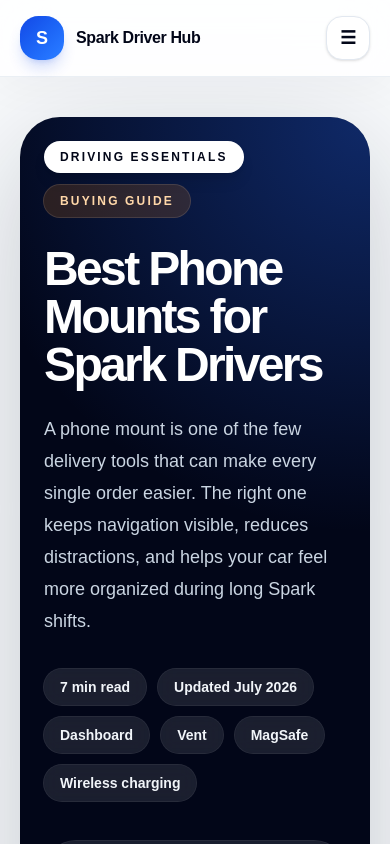
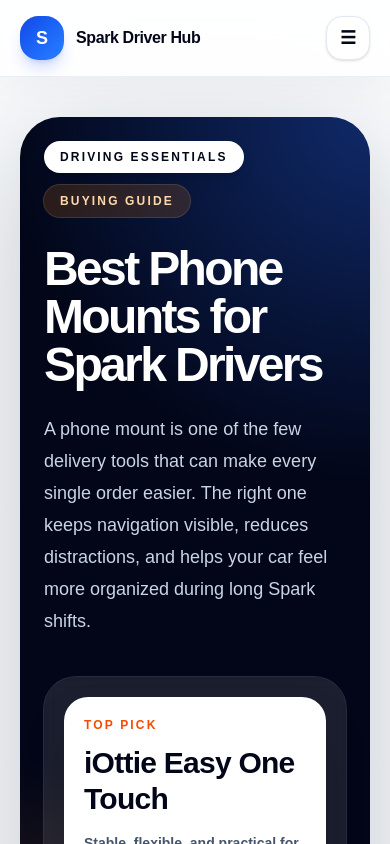
Before and after one commit to dayoneapps91/Spark-Driver-Hub, a Next.js app: page /tools/driving-essentials/best-phone-mounts in a window 390 px wide. Shown: the top 844 px of the page. Built offline with nearby package versions, Linux system fonts and the light colour scheme.

Commit message:
Redesign Driving Essentials hub

```diff
--- a/app/tools/driving-essentials/best-phone-mounts/page.tsx
+++ b/app/tools/driving-essentials/best-phone-mounts/page.tsx
@@ -154,7 +154,7 @@
             Spark shifts.
           </p>
 
-          <div className="mt-8 flex flex-wrap gap-3">
+          <div className="mt-8 hidden flex-wrap gap-3 md:flex">
             {[
               "7 min read",
               "Updated July 2026",
```
